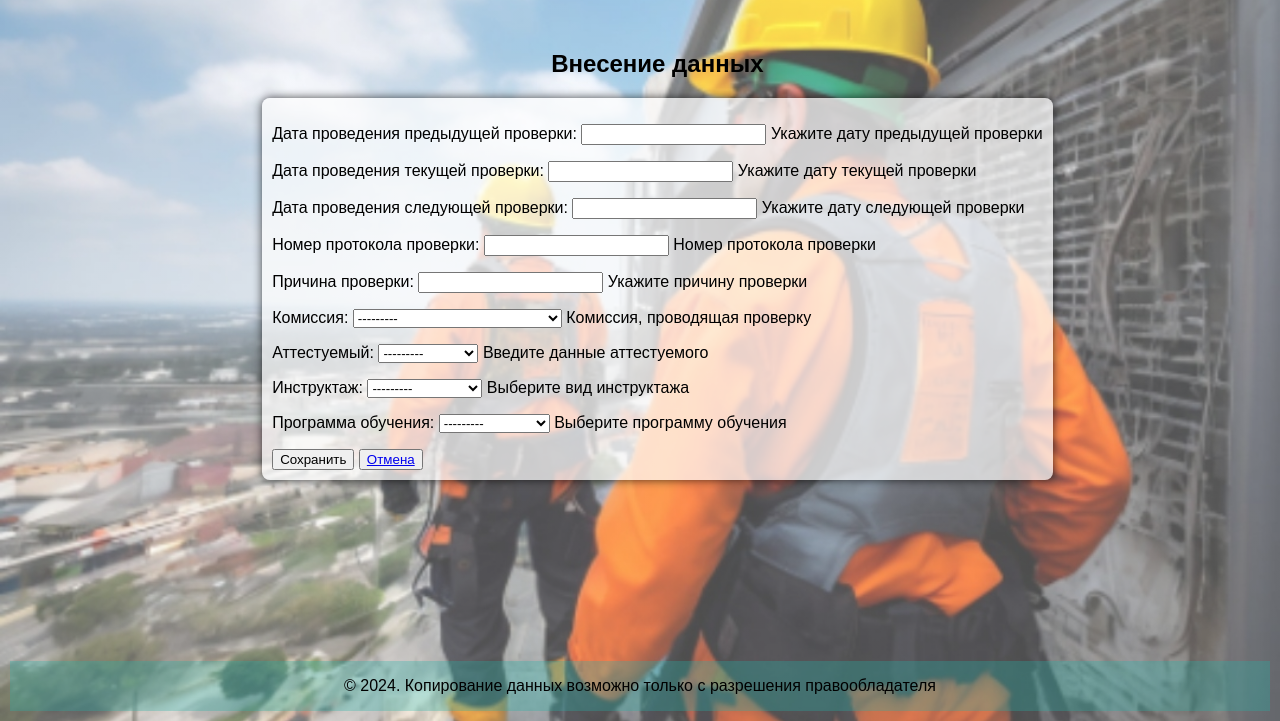
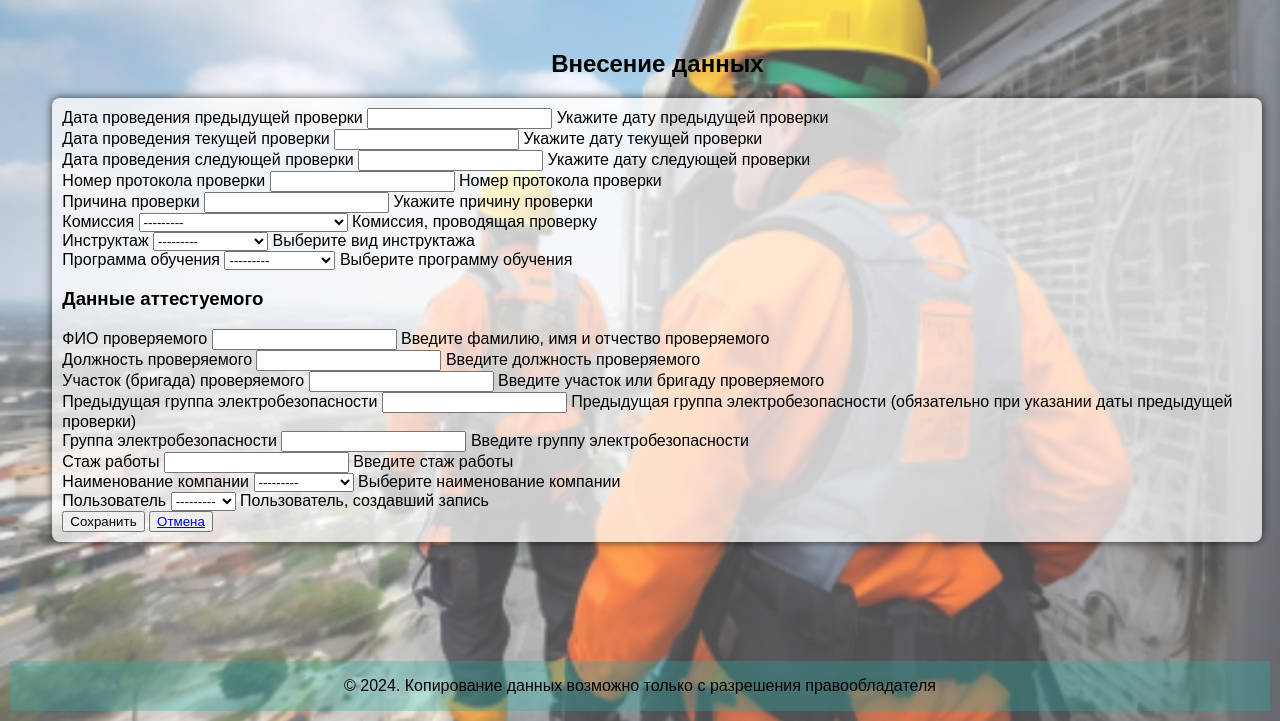
Before and after one commit to Artyom-Serov/Industrial_Safety, a Django app: page /create/ in a window 1280 px wide. Shown: the part 99-820 px from the top of the page. Run offline with Django 5.2, Linux system fonts and the light colour scheme; a user stored in the database is signed in; tables that the repository leaves empty hold one stand-in row (values such as "Sample post").

Commit message:
Редактирование формы для добавления записи о проверке

```diff
--- a/backend/facility/forms.py
+++ b/backend/facility/forms.py
@@ -1,21 +1,91 @@
 from django import forms
 from .models import Examination, Examined
+from users.models import User, Organization
 
 
-class ExaminationForm(forms.ModelForm):
+class ExaminationCreateForm(forms.ModelForm):
     class Meta:
         model = Examination
         fields = [
             'previous_check_date', 'current_check_date', 'next_check_date',
-            'protocol_number', 'reason', 'commission', 'examined',
-            'briefing', 'course'
+            'protocol_number', 'reason', 'commission', 'briefing', 'course'
         ]
+
+    full_name = forms.CharField(
+        max_length=255,
+        label="ФИО проверяемого",
+        help_text="Введите фамилию, имя и отчество проверяемого"
+    )
+    position = forms.CharField(
+        max_length=255,
+        label="Должность проверяемого",
+        help_text="Введите должность проверяемого"
+    )
+    brigade = forms.CharField(
+        max_length=255,
+        label="Участок (бригада) проверяемого",
+        help_text="Введите участок или бригаду проверяемого"
+    )
+    previous_safety_group = forms.CharField(
+        max_length=255,
+        required=False,
+        label="Предыдущая группа электробезопасности",
+        help_text="Предыдущая группа электробезопасности (обязательно при указании даты предыдущей проверки)"
+    )
+    safety_group = forms.CharField(
+        max_length=255,
+        label="Группа электробезопасности",
+        help_text="Введите группу электробезопасности"
+    )
+    work_experience = forms.CharField(
+        max_length=255,
+        label="Стаж работы",
+        help_text="Введите стаж работы"
+    )
 
     def __init__(self, *args, **kwargs):
         user = kwargs.pop('user', None)
-        super(ExaminationForm, self).__init__(*args, **kwargs)
+        super(ExaminationCreateForm, self).__init__(*args, **kwargs)
 
-        if user and not user.is_superuser:
-            self.fields['examined'].queryset = Examined.objects.filter(
-                company_name=user.organization
-            )
+        self.user = user
+
+        if user:
+            if user.is_superuser:
+                self.fields['company_name'] = forms.ModelChoiceField(
+                    queryset=Organization.objects.all(),
+                    label="Наименование компании",
+                    help_text="Выберите наименование компании"
+                )
+                self.fields['user'] = forms.ModelChoiceField(
+                    queryset=User.objects.all(),
+                    label="Пользователь",
+                    help_text="Пользователь, создавший запись"
+                )
+            else:
+                self.company_name = user.organization
+                self.user = user
+
+    def save(self, commit=True):
+        instance = super(ExaminationCreateForm, self).save(commit=False)
+
+        examined = Examined(
+            full_name=self.cleaned_data['full_name'],
+            position=self.cleaned_data['position'],
+            brigade=self.cleaned_data['brigade'],
+            previous_safety_group=self.cleaned_data['previous_safety_group'],
+            safety_group=self.cleaned_data['safety_group'],
+            work_experience=self.cleaned_data['work_experience'],
+            user=self.user
+        )
+
+        if self.user.is_superuser:
+            examined.company_name = self.cleaned_data['company_name']
+            examined.user = self.cleaned_data['user']
+        else:
+            examined.company_name = self.company_name
+            examined.user = self.user
+
+        examined.save()
+        instance.examined = examined
+        instance.save()
+        return instance
--- a/backend/facility/views.py
+++ b/backend/facility/views.py
@@ -2,7 +2,7 @@ from django.shortcuts import render, redirect, get_object_or_404
 from django.contrib.auth.decorators import login_required
 from django.views.generic import ListView
 from .models import Examination, Examined, Commission, Briefing, Course
-from .forms import ExaminationForm
+from .forms import ExaminationCreateForm
 
 
 class IndexView(ListView):
@@ -47,13 +47,13 @@ class IndexView(ListView):
 def create_examination(request):
     template = 'facility/examination_create_form.html'
     if request.method == 'POST':
-        form = ExaminationForm(request.POST, user=request.user)
+        form = ExaminationCreateForm(request.POST, user=request.user)
         if form.is_valid():
             examination = form.save(commit=False)
             examination.save()
             return redirect('facility:index')
     else:
-        form = ExaminationForm(user=request.user)
+        form = ExaminationCreateForm(user=request.user)
     return render(request, template, {'form': form})
 
 
@@ -62,12 +62,12 @@ def update_examination(request, pk):
     examination = get_object_or_404(Examination, pk=pk)
     template = 'facility/examination_update_form.html'
     if request.method == 'POST':
-        form = ExaminationForm(request.POST, instance=examination)
+        form = ExaminationUpdateForm(request.POST, instance=examination)
         if form.is_valid():
             form.save()
             return redirect('facility:index')
     else:
-        form = ExaminationForm(instance=examination)
+        form = ExaminationUpdateForm(instance=examination)
     return render(request, template, {'form': form})
 
 
--- a/frontend/templates/facility/examination_create_form.html
+++ b/frontend/templates/facility/examination_create_form.html
@@ -6,13 +6,98 @@
     <div class="item">
       <form method="post">
         {% csrf_token %}
-        {{ form.as_p }}
-        <button type="submit">Сохранить
-        </button>
-        <button>
-          <a href="{% url 'facility:index' %}">
-            Отмена
-          </a>
+        {{ form.non_field_errors }}
+        <div class="form-group">
+          <label for="{{ form.previous_check_date.id_for_label }}">{{ form.previous_check_date.label }}</label>
+          {{ form.previous_check_date }}
+          {{ form.previous_check_date.help_text }}
+        </div>
+        <div class="form-group">
+          <label for="{{ form.current_check_date.id_for_label }}">{{ form.current_check_date.label }}</label>
+          {{ form.current_check_date }}
+          {{ form.current_check_date.help_text }}
+        </div>
+        <div class="form-group">
+          <label for="{{ form.next_check_date.id_for_label }}">{{ form.next_check_date.label }}</label>
+          {{ form.next_check_date }}
+          {{ form.next_check_date.help_text }}
+        </div>
+        <div class="form-group">
+          <label for="{{ form.protocol_number.id_for_label }}">{{ form.protocol_number.label }}</label>
+          {{ form.protocol_number }}
+          {{ form.protocol_number.help_text }}
+        </div>
+        <div class="form-group">
+          <label for="{{ form.reason.id_for_label }}">{{ form.reason.label }}</label>
+          {{ form.reason }}
+          {{ form.reason.help_text }}
+        </div>
+        <div class="form-group">
+          <label for="{{ form.commission.id_for_label }}">{{ form.commission.label }}</label>
+          {{ form.commission }}
+          {{ form.commission.help_text }}
+        </div>
+        <div class="form-group">
+          <label for="{{ form.briefing.id_for_label }}">{{ form.briefing.label }}</label>
+          {{ form.briefing }}
+          {{ form.briefing.help_text }}
+        </div>
+        <div class="form-group">
+          <label for="{{ form.course.id_for_label }}">{{ form.course.label }}</label>
+          {{ form.course }}
+          {{ form.course.help_text }}
+        </div>
+
+        <h3>Данные аттестуемого</h3>
+        <div class="form-group">
+          <label for="{{ form.full_name.id_for_label }}">{{ form.full_name.label }}</label>
+          {{ form.full_name }}
+          {{ form.full_name.help_text }}
+        </div>
+        <div class="form-group">
+          <label for="{{ form.position.id_for_label }}">{{ form.position.label }}</label>
+          {{ form.position }}
+          {{ form.position.help_text }}
+        </div>
+        <div class="form-group">
+          <label for="{{ form.brigade.id_for_label }}">{{ form.brigade.label }}</label>
+          {{ form.brigade }}
+          {{ form.brigade.help_text }}
+        </div>
+        <div class="form-group">
+          <label for="{{ form.previous_safety_group.id_for_label }}">{{ form.previous_safety_group.label }}</label>
+          {{ form.previous_safety_group }}
+          {{ form.previous_safety_group.help_text }}
+        </div>
+        <div class="form-group">
+          <label for="{{ form.safety_group.id_for_label }}">{{ form.safety_group.label }}</label>
+          {{ form.safety_group }}
+          {{ form.safety_group.help_text }}
+        </div>
+        <div class="form-group">
+          <label for="{{ form.work_experience.id_for_label }}">{{ form.work_experience.label }}</label>
+          {{ form.work_experience }}
+          {{ form.work_experience.help_text }}
+        </div>
+
+        {% if form.company_name %}
+            <div class="form-group">
+              <label for="{{ form.company_name.id_for_label }}">{{ form.company_name.label }}</label>
+              {{ form.company_name }}
+              {{ form.company_name.help_text }}
+            </div>
+        {% endif %}
+        {% if form.user %}
+            <div class="form-group">
+              <label for="{{ form.user.id_for_label }}">{{ form.user.label }}</label>
+              {{ form.user }}
+              {{ form.user.help_text }}
+            </div>
+        {% endif %}
+
+        <button type="submit" class="button">Сохранить</button>
+        <button type="button">
+          <a href="{% url 'facility:index' %}" class="button">Отмена</a>
         </button>
       </form>
     </div>
```
